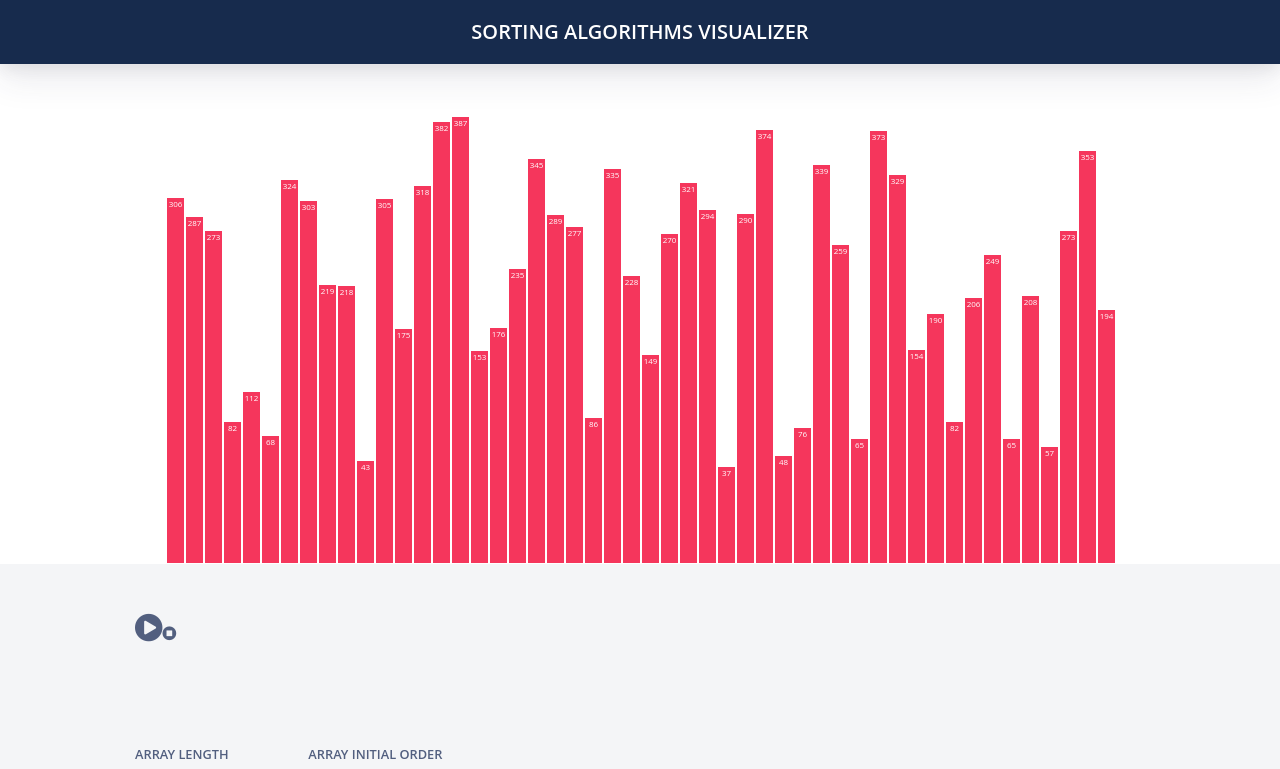
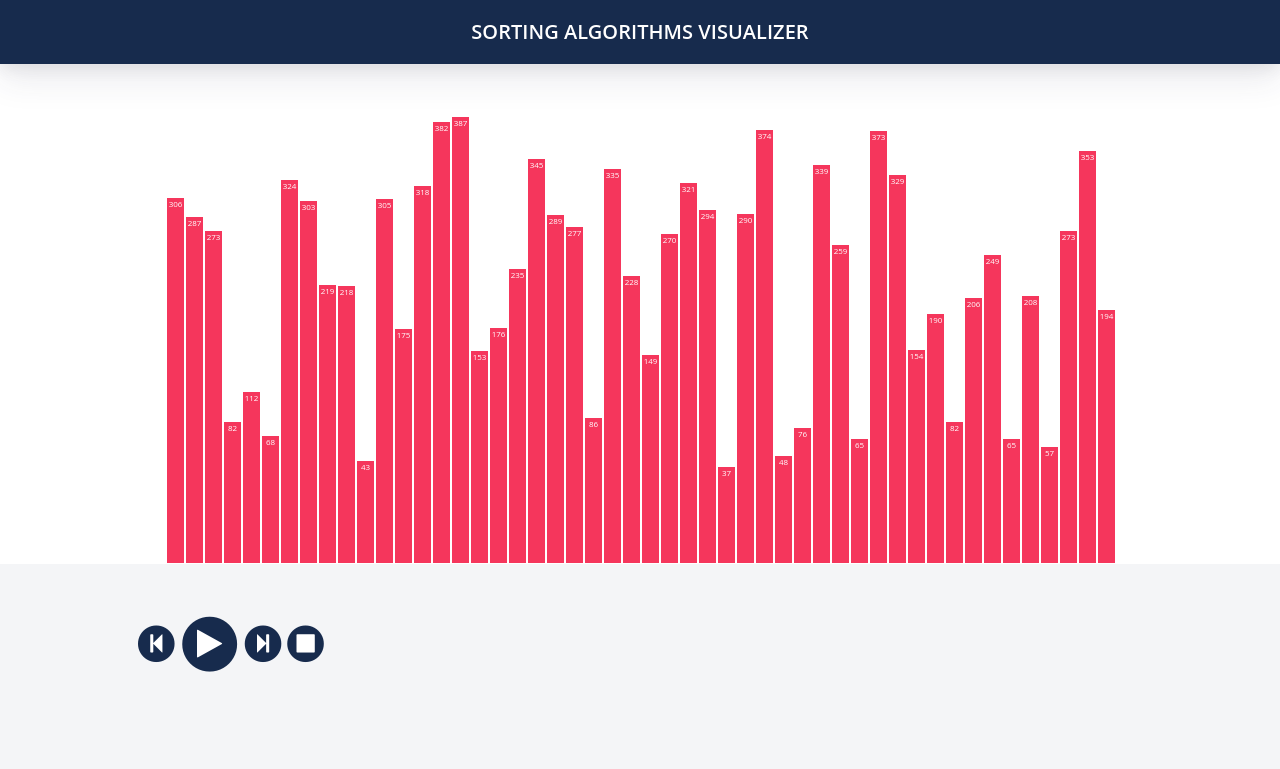
Before and after one commit to MohamedMahmoudHassan/Sorting-Algorithms-Visualizer, a React (Create React App) app: page / in a window 1280 px wide. Shown: the top 769 px of the page. Built offline with nearby package versions, Linux system fonts and the light colour scheme.

Commit message:
VisualizationButton is more elegant

```diff
--- a/src/components/visualizationButton.jsx
+++ b/src/components/visualizationButton.jsx
@@ -1,9 +1,36 @@
-import React from "react";
+import React, { Component } from "react";
 
-const VisualizationButton = ({ role, size, handleClick }) => {
-  return (
-    <i className={`fa fa-${role}-circle  fa-${size}x`} aria-hidden="true" onClick={handleClick} />
-  );
-};
+class VisualizationButton extends Component {
+  state = { color: "" };
+
+  constructor(props) {
+    super(props);
+    this.state = { style: { color: "#172b4d" } };
+  }
+
+  handleMouseEnter = () => {
+    this.setState({ style: { color: "#f5365c" } });
+  };
+
+  handleMouseOut = () => {
+    this.setState({ style: { color: "#172b4d" } });
+  };
+
+  render() {
+    const { size, role, handleClick, ...rest } = this.props;
+    return (
+      <span
+        className={`fa-stack fa-lg fa-${size}x`}
+        onClick={handleClick}
+        onMouseOut={this.handleMouseOut}
+        onMouseEnter={this.handleMouseEnter}
+        {...rest}
+      >
+        <i className={`fa fa-circle fa-stack-2x `} style={this.state.style} />
+        <i className={`fa fa-${role} fa-stack-1x`} style={{ color: "white" }} />
+      </span>
+    );
+  }
+}
 
 export default VisualizationButton;
```
